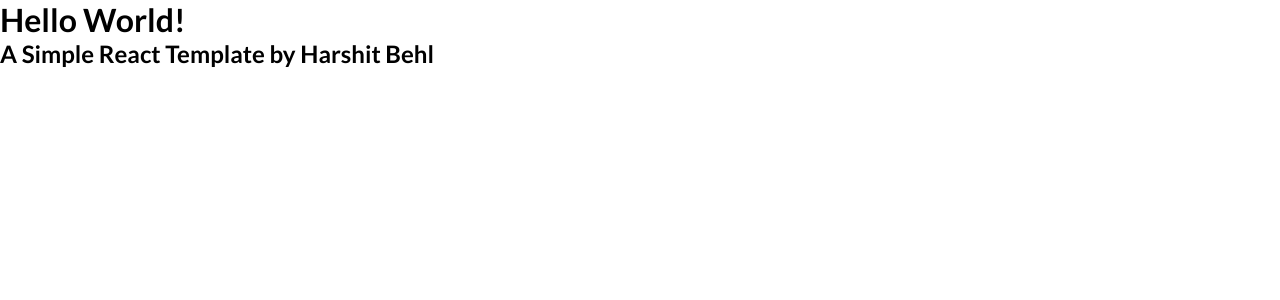
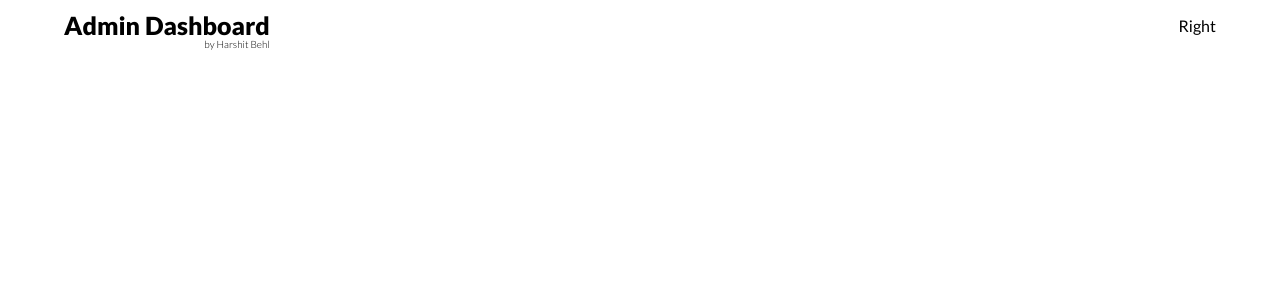
Before and after one commit to harshitbehl/admin-dashboard, a React (Create React App) app: page / in a window 1280 px wide. Shown: the top 300 px of the page. Built offline with nearby package versions, Linux system fonts and the light colour scheme.

Commit message:
Initial Navbar Component Setup

```diff
--- a/src/App.jsx
+++ b/src/App.jsx
@@ -1,11 +1,11 @@
 import React from "react";
 import "./App.scss";
+import Navbar from "./components/navbar/Navbar";
 
 function App() {
   return (
     <div className="App">
-      <h1>Hello World!</h1>
-      <h2>A Simple React Template by Harshit Behl</h2>
+      <Navbar />
     </div>
   );
 }
--- /dev/null
+++ b/src/components/navbar/Navbar.jsx
@@ -0,0 +1,20 @@
+import React from "react";
+import "./Navbar.scss";
+
+function Navbar() {
+  return (
+    <div className="navbar">
+      <div className="navbar__container">
+        <div className="navbar__left">
+          <div className="navbar__logo">
+            Admin Dashboard <br />
+            <span>by Harshit Behl</span>
+          </div>
+        </div>
+        <div className="navbar__right">Right</div>
+      </div>
+    </div>
+  );
+}
+
+export default Navbar;
--- /dev/null
+++ b/src/components/navbar/Navbar.scss
@@ -0,0 +1,35 @@
+.navbar {
+  width: 100%;
+  height: 5rem;
+  background-color: white;
+
+  &__container {
+    height: 100%;
+    width: 90%;
+    margin: 0 auto;
+    display: flex;
+    justify-content: space-between;
+    align-items: center;
+  }
+
+  &__left {
+    height: 100%;
+  }
+
+  &__logo {
+    height: 100%;
+    font-size: 2.5rem;
+    font-weight: 900;
+    text-align: right;
+    padding: 1rem 0;
+    position: relative;
+
+    span {
+      font-size: 1rem;
+      font-weight: 300;
+      position: absolute;
+      right: 0;
+      bottom: 0;
+    }
+  }
+}
--- a/src/index.scss
+++ b/src/index.scss
@@ -23,7 +23,7 @@ body {
 }
 
 .main-container {
-  width: 80%;
+  width: 90%;
   max-width: 1200px;
   margin: 0 auto;
 }
```
